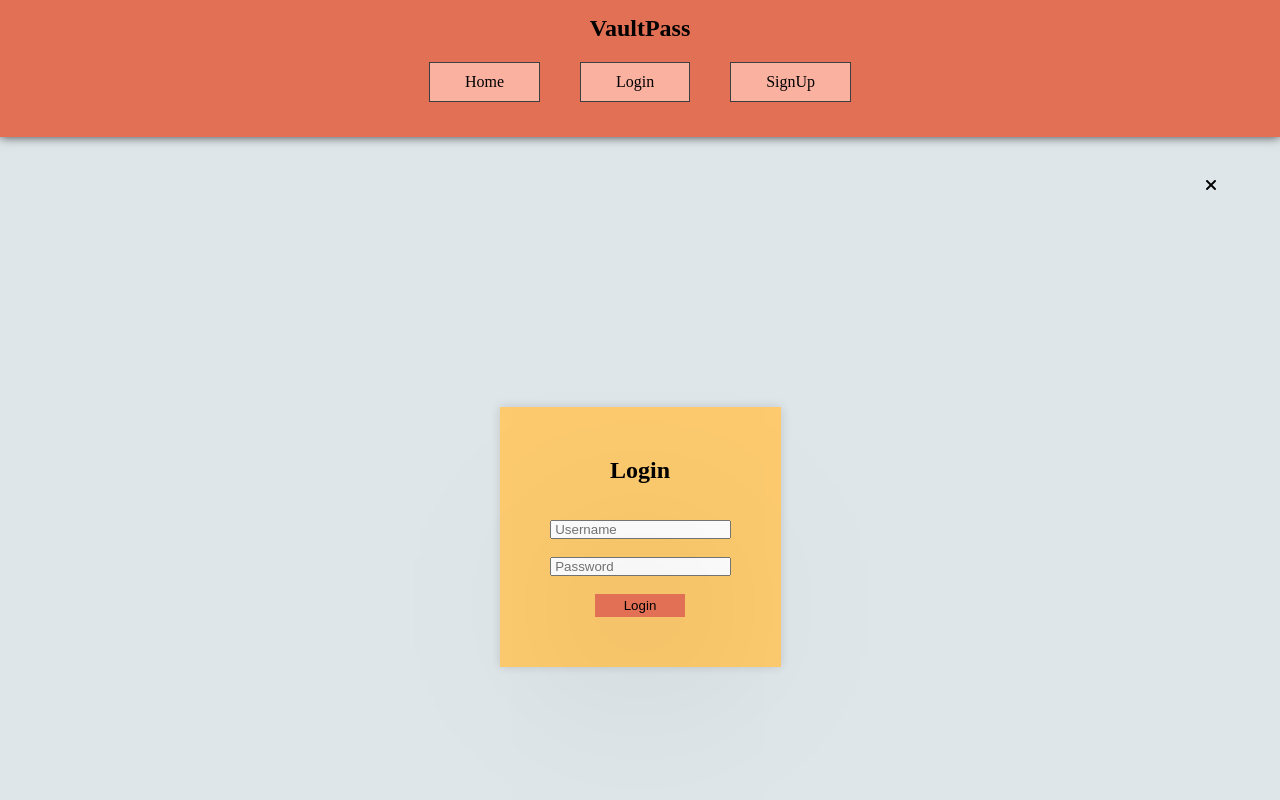
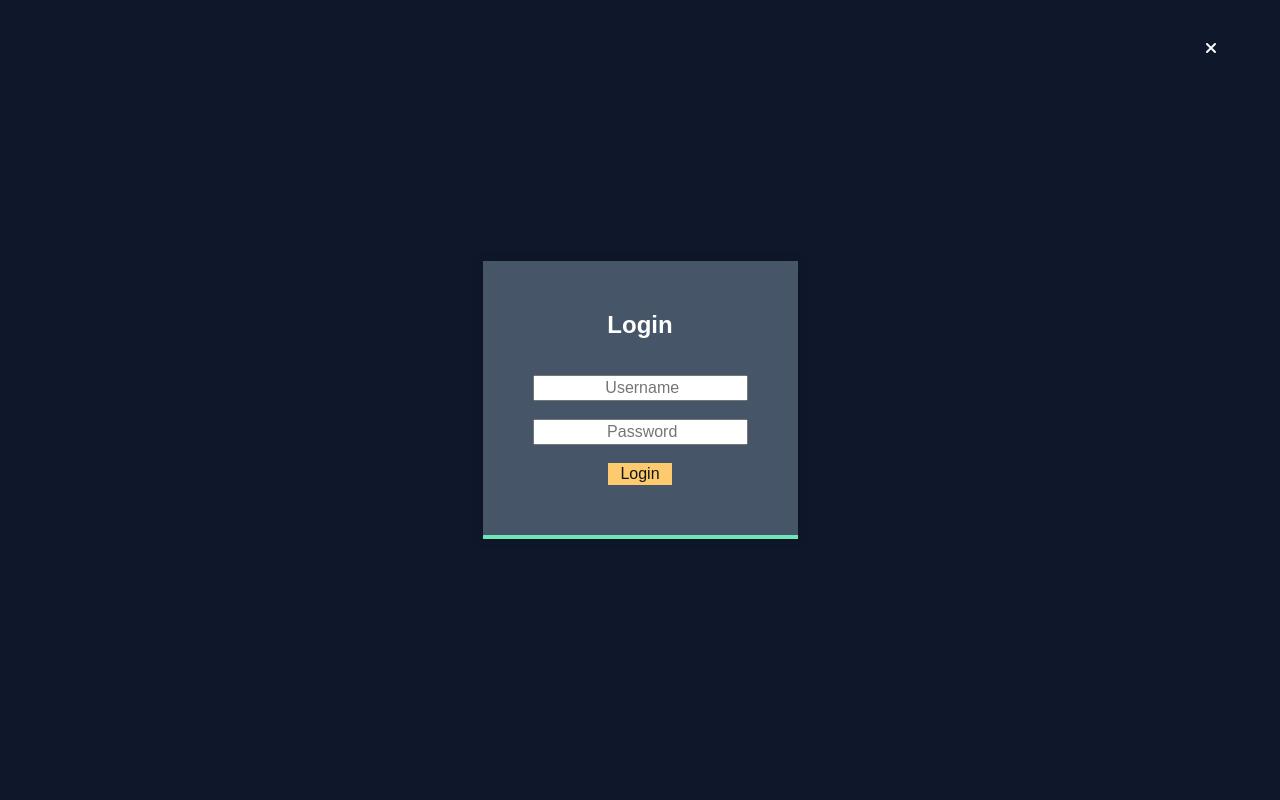
Before and after one commit to CS601-F21/VaultPass, a Django app: page / in a window 1280 px wide, after a click on "Login". Run offline with Django 3.2, Linux system fonts and the light colour scheme; parts of the project's set-up code (start-up, migrations or seed data) failed here and were passed over; some web fonts are replaced.

Commit message:
Improved UI

```diff
--- a/VaultPass/VaultPass/static/main.js
+++ b/VaultPass/VaultPass/static/main.js
@@ -2,15 +2,20 @@ const wrapper = document.querySelector(".wrapper");
 
 function displayModel(id){
     const model = document.getElementById(id);
+    const container = document.querySelector(".container")
     wrapper.style.display = "flex";
     model.style.display = "flex";
-    console.info(model);
+    container.style.display = "none";
+
 
     const close = document.getElementById("close");
     close.addEventListener("click", ()=>{
         wrapper.style.display = "none";
         model.style.display = "none";
+        document.querySelector("header").style.display = "unset";
+        container.style.display = "grid"
     })
+    document.querySelector("header").style.display = "none";
 }
 
 const copy = document.querySelectorAll(".copy");
--- a/VaultPass/VaultPass/static/style.css
+++ b/VaultPass/VaultPass/static/style.css
@@ -1,16 +1,21 @@
 :root{
-    --global-backgound: #dfe6e9;
-    --header-background: #e17055;
-    --model-background: #fdcb6e;
-    --button-background: #e17055;
+    --global-backgound: #0F172A;
+    --header-background: #334155;
+    --model-background: #475569 ;
+    --button-background: #fdcb6e;
+    --button-hover-background: #ffeaa7;
     --header-button-background: #fab1a0;
-    --card-background: #fdcb6e;
+    --card-background: #475569;
+    --dark-text-color: #131418;
+    --light-text-color: white
 }
 
 *{
     margin: 0;
     padding: 0;
     box-sizing: border-box;
+    color: var(--light-text-color);
+    font-family: 'Betinya Sans', sans-serif;
 }
 
 html{
@@ -20,7 +25,10 @@ html{
 header{
     background-color: var(--header-background);
     text-align: center;
-    box-shadow: 0 0 10px #3b3f41;
+}
+
+.branding{
+    font-size:xx-large;
 }
 
 header nav{
@@ -37,16 +45,21 @@ header ul{
 header a{
     text-decoration: none;
     cursor: pointer;
-    color: var(--global-text-color);
+    color: var(--dark-text-color);
     padding: 25px;
     text-align: center;
 }
 
 header li{
+    font-size:medium;
     margin: 20px;
     padding: 10px;
-    background-color: var(--header-button-background);
-    border: 1px solid #3b3f41;
+    color: var(--dark-text-color);
+    background-color: var(--button-background);
+}
+
+header li:hover{
+    background-color: var(--button-hover-background);
 }
 
 .button{
@@ -55,13 +68,28 @@ header li{
     border-left-style: none;
     border-bottom-style: none;
     box-sizing: border-box;
-    box-shadow: 0 0 200px;
     padding: 2%;
-    width: 50%;
+    margin-left: 25%;
+    margin-right: 25%;
+    width: 30%;
     text-align: center;
+    font-size: medium;
+    color: var(--dark-text-color);
     background-color: var(--button-background);
+}
 
+.button:hover{
+    background-color: var(--button-hover-background);
 }
+
+.card input,
+.model input{
+    color:var(--dark-text-color);
+    padding: 2px;
+    text-align: center;
+    font-size: medium;
+}
+
 
 .wrapper{
     width: 100%;
@@ -83,14 +111,15 @@ header li{
     justify-content: center;
     align-items: center;
     box-shadow: 0 0 10px rgba(0, 0, 0, 0.15);
+    border-bottom: 4px solid #6EE7B7;
 }
 
 .container{
     margin-top: 20px;
-    padding: 20px;
+    padding: 30px;
     display: grid;
-    grid-template-columns: 1fr 1fr 1fr 1fr 1fr;
-    gap: 20px;
+    grid-template-columns: 1fr 1fr 1fr 1fr;
+    gap: 30px;
     margin-bottom: 80px;
 }
 
@@ -98,11 +127,12 @@ header li{
     display: block;
     justify-content: center;
     align-items: center;
-    padding: 20px;
-    margin: 5px;;
-    box-shadow: 0 0 5px rgba(0, 0, 0, 0.15);
+    padding-top: 30px;
+    padding-bottom: 30px;
+    margin: 2px;
+    border-bottom: 4px solid #e17055;
     background-color: var(--card-background);
-
+    font-size: large;
     text-align: center;
 }
 
@@ -117,3 +147,10 @@ header li{
     top: 5%;
     right: 5%;
 }
+
+#add-password{
+    display: none;
+    justify-content: center;
+    align-items: center;
+    text-align: center;
+}
--- a/VaultPass/VaultPass/templates/VaultPass/index.html
+++ b/VaultPass/VaultPass/templates/VaultPass/index.html
@@ -6,20 +6,22 @@
     <title>VaultPass</title>
     <script src="main.js" defer></script>
     <link rel="stylesheet" href="https://cdnjs.cloudflare.com/ajax/libs/font-awesome/6.0.0-beta3/css/all.min.css">
+    <link href="http://fonts.cdnfonts.com/css/betinya-sans" rel="stylesheet">
+
     <link rel="stylesheet" href="{% static 'style.css' %}">
     <script src="{% static 'main.js' %}" defer></script>
 </head>
 <body>
     <header>
         <nav>
-            <div class="branding"><h1>VaultPass</h1></div>
+            <div class="branding"><img width="50" style="text-align: center;" height="50" src="static/vault.png"></img><h1> VaultPass</h1></div>
             <ul>
                 <li><a href="">Home</a></li>
                 {% if request.user.is_anonymous %}
                     <li><a href="javascript:;" onclick="displayModel('login');">Login</a></li>
                     <li><a href="javascript:;" onclick="displayModel('signup');">SignUp</a></li>
                 {% else %}
-                    <li><a href="javascript:;" onclick="displayModel('password');">Password</a></li>
+                    <li><a href="javascript:;" onclick="displayModel('profile');">Your Profile</a></li>
                     <li><a href="javascript:;" onclick="displayModel('add-password');">Add Password</a></li>
                     <li><a href="javascript:;" onclick="document.getElementById('logout').click();">Logout</a></li>
                     <form hidden="true" action="." method="POST">
@@ -74,15 +76,6 @@
             </form>
         </div>
 
-        <!--password-->
-        <div class="model" id="password">
-            <form action="">
-                <h2>Password</h2><br><br>
-                <input type="email" name="email" placeholder="Email"> <i class="fa-regular fa-copy copy" title="Copy email"></i><br><br>
-                <input type="password" name="password" value="password"> <i class="fa-regular fa-copy copy" title="Copy password"></i><br><br>
-            </form>
-        </div>
-
         <!--add password-->
         <div class="model" id="add-password">
             <form action="." role="form" method="POST">
@@ -91,7 +84,20 @@
                 <input type="text" name="url" placeholder="URL"><br><br>
                 <input type="email" name="email" placeholder="Email"><br><br>
                 <input type="text" name="password" placeholder="Password"><br><br>
-                <input type="submit" value="Save" name="add-password">
+                <input class="button" type="submit" value="Save" name="add-password">
+            </form>
+        </div>
+
+        <!--profile-->
+        <div class="model" id="profile">
+            <form action="." role="form" method="POST">
+                {% csrf_token %}
+                <h2>Your profile</h2><br><br>
+                <input type="text" name="first" placeholder="{{request.user.first_name}}"><br><br>
+                <input type="second" name="first" placeholder="{{request.user.first_name}}"><br><br>
+                <input type="email" name="email" placeholder="{{request.user.email}}"><br><br>
+                <input type="text" name="password" placeholder="{{request.user.password}}"><br><br>
+                <input class="button" type="submit" value="Update" name="update_profile">
             </form>
         </div>
     </div>
@@ -99,14 +105,22 @@
         <div class="container">
             {% for pwd in passwords %}
             <div class="card">
+                <form action="." role="form" method="POST">
                 {% if pwd.siteLogo %}
                 <p style="text-align:center;"><img width="50" style="text-align: center;" height="50" src="{{pwd.siteLogo}}"><p><br>
                 {% else %}
                 <p style="text-align:center;"><img width="50" style="text-align: center;" height="50" src="static/missing.png"><p><br>
                 {% endif %}
-                <div class="name">{{pwd.siteTitle}}</div><br>
+                <div class="name"><b>{{pwd.siteTitle}}</b></div><br>
                 <input type="email" name="email" value="{{pwd.email}}"> <i class="fa-regular fa-copy copy" title="Copy email"></i><br><br>
                 <input type="password" name="password" value="{{pwd.password}}"> <i class="fa-regular fa-copy copy" title="Copy password"></i><br><br>
+                <input class="button" type="submit" value="Update" name="update"><br><br>
+            </form>
+            <form action="." method="POST">
+                {% csrf_token %}
+                <input type="text" hidden="true" name="password-id" value="{{pwd.id}}">
+                <input class="button" type="submit" id="delete" name="delete" value="Delete" href="javascript:;" onclick="document.getElementById('delete').click();">
+            </form>
             </div>
             {% endfor %}
         </div>
--- a/VaultPass/VaultPass/views.py
+++ b/VaultPass/VaultPass/views.py
@@ -13,8 +13,6 @@ import favicon
 fernet = Fernet(settings.FERNET_KEY)
 browser = Browser()
 browser.set_handle_robots(False)
-
-
 
 def home(request):
     if request.method == 'POST':
@@ -67,9 +65,13 @@ def home(request):
             pwdEncrypt = fernet.encrypt(pwd.encode())
 
             browser.open(url)
-            siteTitle = browser.title()
+            siteTitle = parseTitle(browser.title())
             try:
-                siteIcon = favicon.get(url)[1].url
+                icons = favicon.get(url)
+                if len(icons) > 1:
+                    siteIcon = icons[1].url
+                else:
+                    siteIcon = icons[0].url
             except:
                 siteIcon = None
             newPwd = Password.objects.create(
@@ -80,6 +82,13 @@ def home(request):
                 siteLogo = siteIcon
             )
             msg = "Password saved"
+            messages.success(request, msg)
+            return HttpResponseRedirect(request.path)
+
+        elif "delete" in request.POST:
+            deletePwd = request.POST.get("password-id")
+            msg = "Password deleted"
+            Password.objects.get(id=deletePwd).delete()
             messages.success(request, msg)
             return HttpResponseRedirect(request.path)
 
@@ -95,4 +104,6 @@ def home(request):
         "passwords":pwds,
     })
 
-    # return render(request, 'VaultPass/index.html')
+
+def parseTitle(title):
+    return title.split(':')[0]
```
